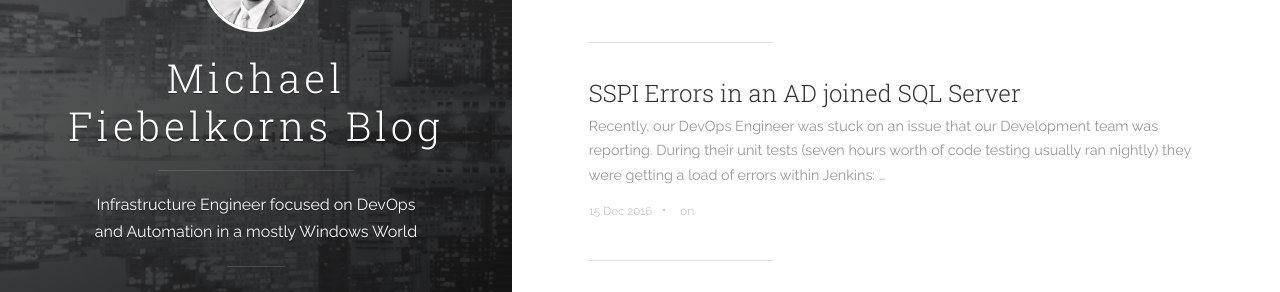
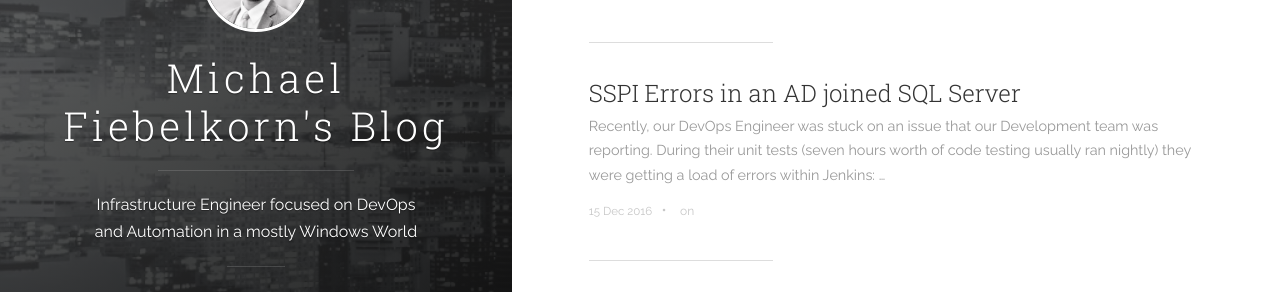
Before and after one commit to mfiebelkorn/mfiebelkorn.github.io, a Jekyll site: the page built from index.html, in a window 1280 px wide. Shown: the part 313-605 px from the top of the page. Built offline with Jekyll 4.4.1, drawn with Linux system fonts in a browser that asks for light colours; nearby versions of some CDN libraries; the list of posts is cut into pages by our own code.

Commit message:
Update _config.yml

```diff
--- a/_config.yml
+++ b/_config.yml
@@ -1,7 +1,7 @@
 # Site settings
-title: Michael Fiebelkorns Blog
+title: "Michael Fiebelkorn's Blog"
 description: 'Infrastructure Engineer focused on DevOps and Automation in a mostly Windows World'
-url: 'http://joshgerdes.com/jekyll-uno'
+url: 'http://fiebelkorn.io/'
 baseurl: '/'
 # google_analytics: 'UA-XXXXXX-X'
 # disqus_shortname: 'your-disqus-name'
```
